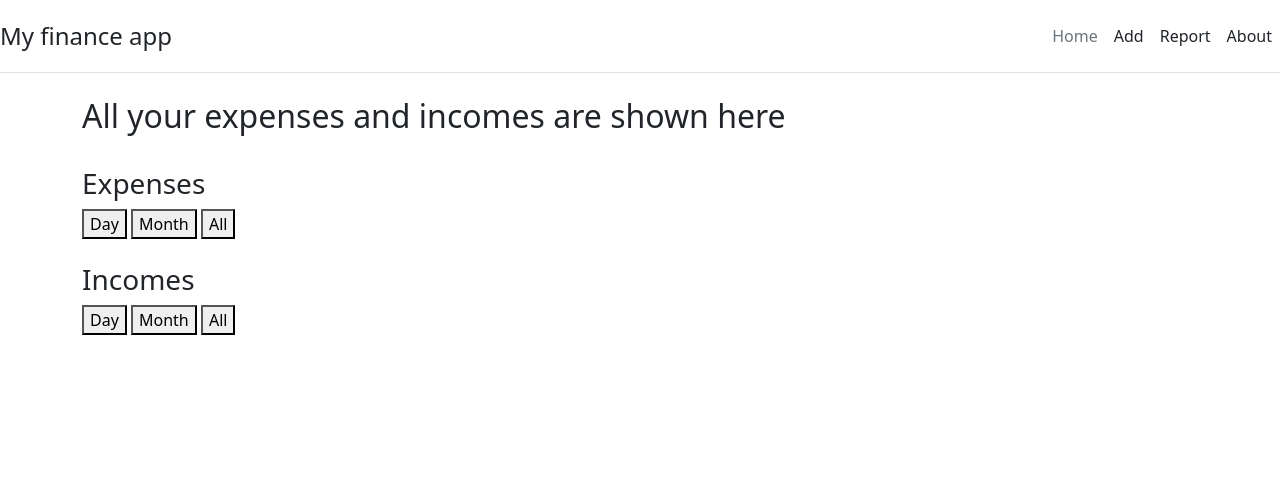
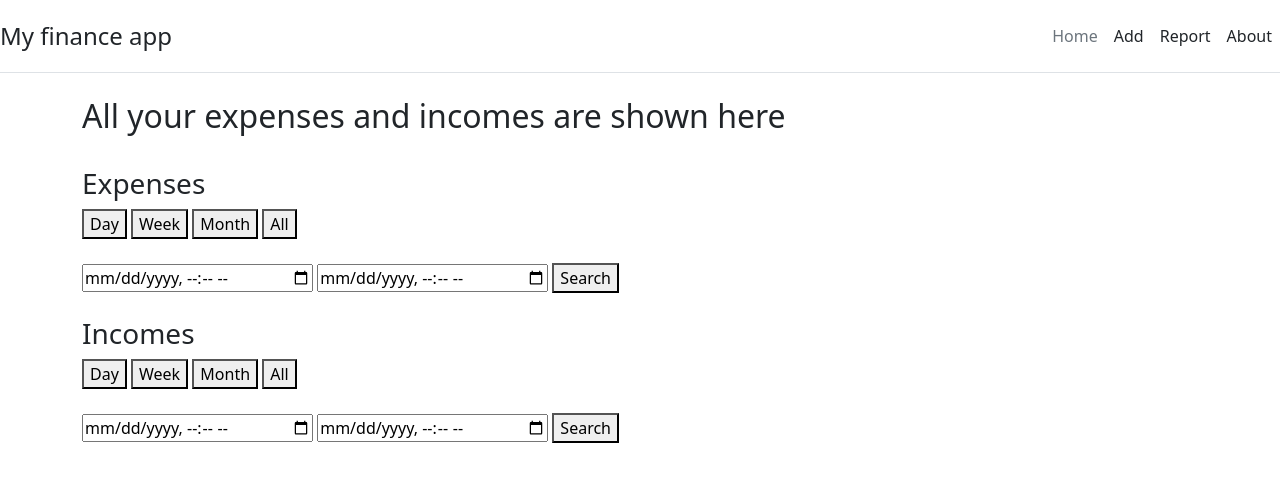
Before and after one commit to Bohdan-developer/goit-python-web, a Django app: page /report in a window 1280 px wide. Shown: the top 482 px of the page. Run offline with Django 4.2, Linux system fonts and the light colour scheme.

Commit message:
hw-13
added time span filter

```diff
--- a/lesson_13/my_finance/base/templates/base/report.html
+++ b/lesson_13/my_finance/base/templates/base/report.html
@@ -1,7 +1,6 @@
 {% extends "base/base.html" %}
 {{ title }}
 {% block title %}
-
 {% endblock %}
 
 {% block content %}
@@ -9,16 +8,32 @@
     <div>
         <h3>Expenses</h3>
         <a href="{% url 'report_filter' filter_btn='day_costs' %}"><button>Day</button></a>
+        <a href="{% url 'report_filter' filter_btn='week_costs' %}"><button>Week</button></a>
         <a href="{% url 'report_filter' filter_btn='month_costs' %}"><button>Month</button></a>
         <a href="{% url 'report_filter' filter_btn='all_costs' %}"><button>All</button></a>
     </div>
     <br>
+    <form method="post" action="daterange_filter_costs">
+        {% csrf_token %}
+        {{ form.start }}
+        {{ form.end }}
+        <button type="submit">Search</button>
+    </form>
+    <br>
     <div>
         <h3>Incomes</h3>
         <a href="{% url 'report_filter' filter_btn='day_income' %}"><button>Day</button></a>
+        <a href="{% url 'report_filter' filter_btn='week_income' %}"><button>Week</button></a>
         <a href="{% url 'report_filter' filter_btn='month_income' %}"><button>Month</button></a>
         <a href="{% url 'report_filter' filter_btn='all_income' %}"><button>All</button></a>
     </div>
+    <br>
+    <form method="post" action="daterange_filter_income">
+        {% csrf_token %}
+        {{ form.start }}
+        {{ form.end }}
+        <button type="submit">Search</button>
+    </form>
     <br>
     {% if costs %}
     <h2>{{ filter }}: {{ sum_costs }} $</h2>
```
Also changed, not shown: 1 other file.
